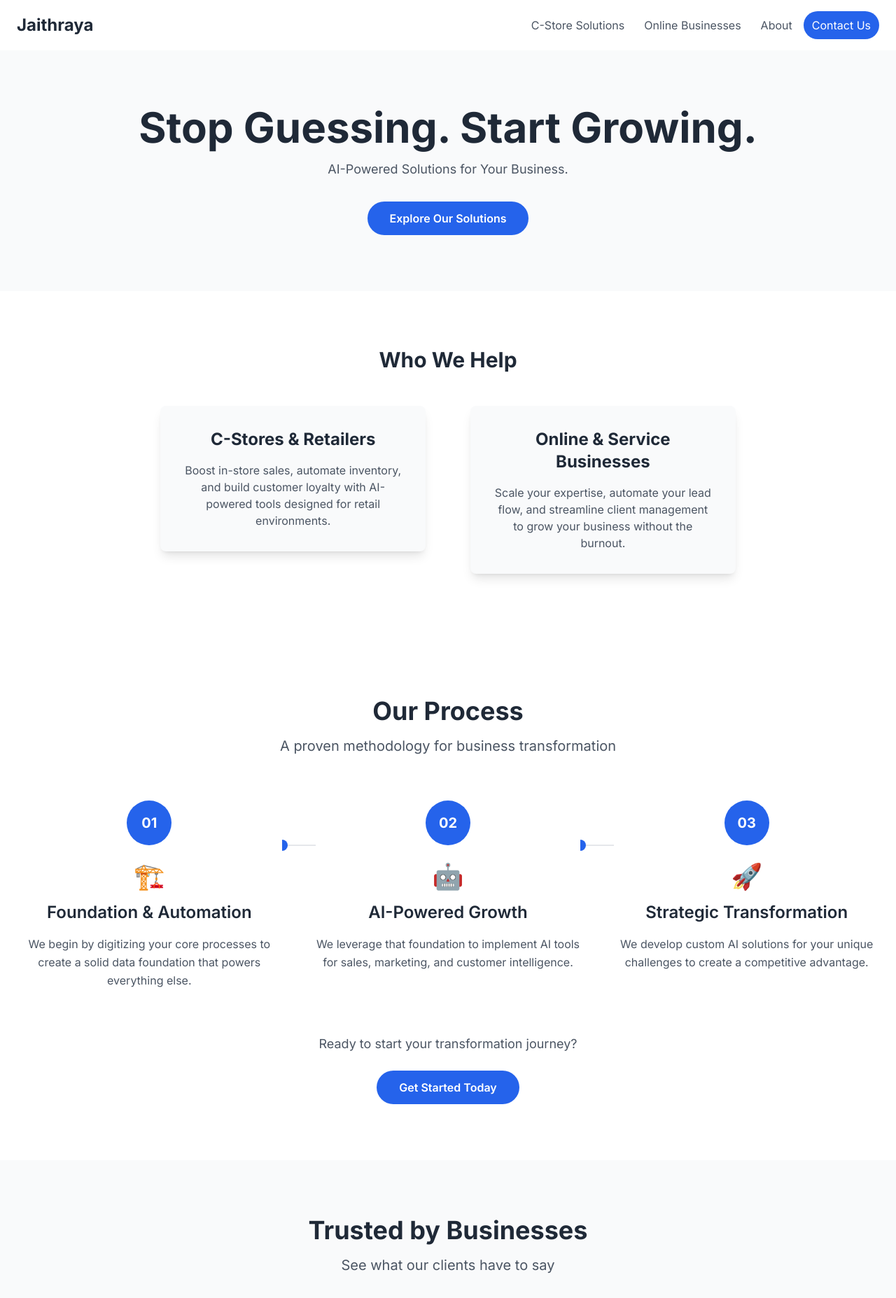
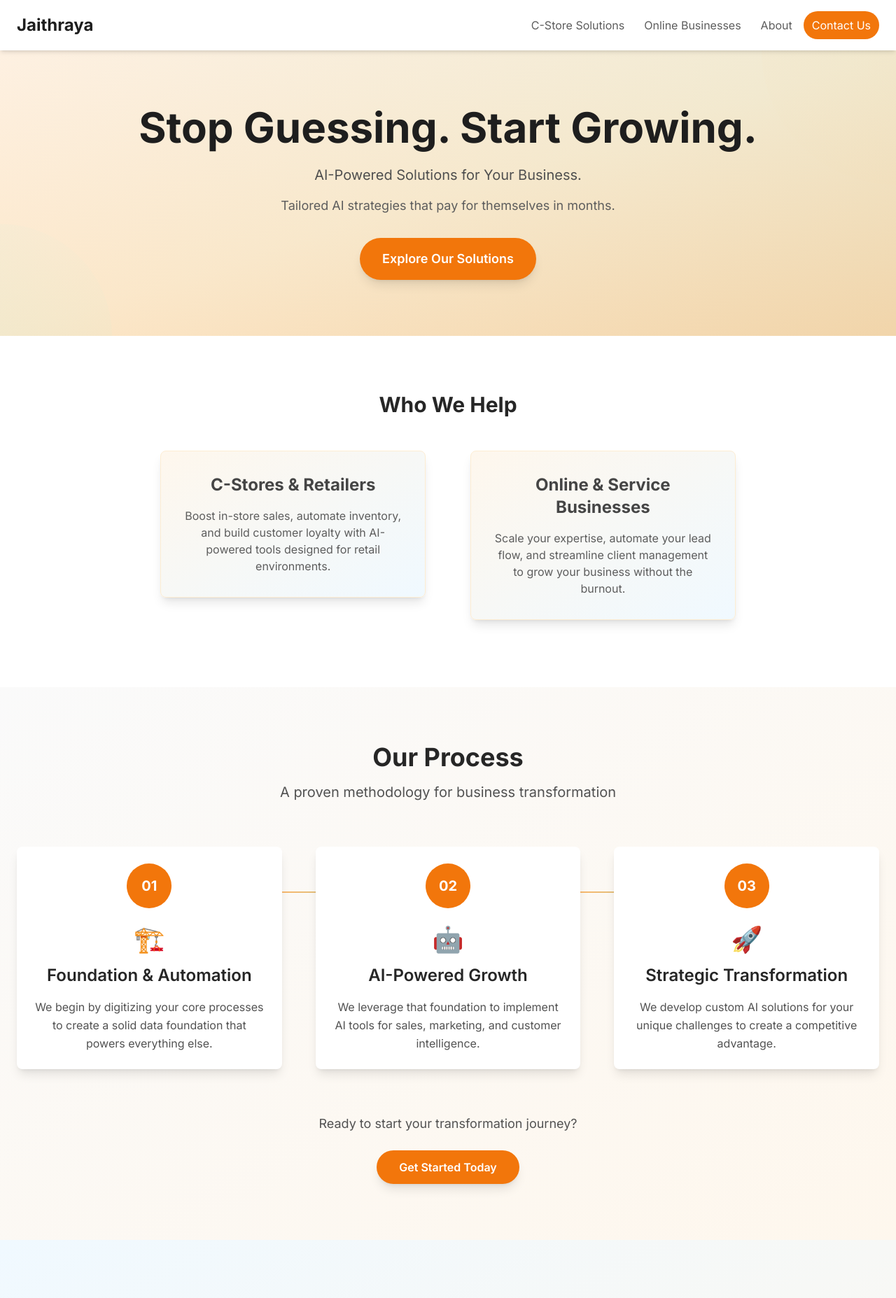
Before and after one commit to Anwarshaikk/Jaithraya, a Next.js app: page / in a window 1280 px wide. Shown: the top 1855 px of the page at 70% size. Built offline with nearby package versions, Linux system fonts and the light colour scheme.

Commit message:
changes to the website

```diff
--- a/src/app/page.tsx
+++ b/src/app/page.tsx
@@ -4,6 +4,7 @@ import ProcessSection from '@/components/sections/ProcessSection';
 import SocialProofSection from '@/components/sections/SocialProofSection';
 import TechnologySection from '@/components/sections/TechnologySection';
 import FinalCTASection from '@/components/sections/FinalCTASection';
+import FloatingCTA from '@/components/ui/FloatingCTA';
 
 export default function Home() {
   return (
@@ -14,6 +15,7 @@ export default function Home() {
       <SocialProofSection />
       <TechnologySection />
       <FinalCTASection />
+      <FloatingCTA />
     </main>
   );
 }
--- a/src/components/layout/Header.tsx
+++ b/src/components/layout/Header.tsx
@@ -6,10 +6,10 @@ import { HeaderProps } from '@/types';
 
 const Header: React.FC<HeaderProps> = ({ className }) => {
   return (
-    <header className={cn('bg-white shadow-md', className)}>
+    <header className={cn('sticky top-0 z-50 bg-white/80 backdrop-blur-md shadow-md transition-all duration-300', className)}>
       <div className="container mx-auto px-6 py-4 flex justify-between items-center">
-        <div className="text-2xl font-bold text-gray-800">
-          <Link href="/" className="hover:text-blue-600 transition-colors">
+        <div className="text-2xl font-bold text-charcoal-900">
+          <Link href="/" className="hover:text-saffron-600 transition-colors duration-300">
             {APP_CONFIG.name}
           </Link>
         </div>
@@ -19,10 +19,10 @@ const Header: React.FC<HeaderProps> = ({ className }) => {
               key={item.href}
               href={item.href}
               className={cn(
-                'px-3 py-2 transition-colors',
-                item.isButton
-                  ? 'bg-blue-600 text-white rounded-full hover:bg-blue-700'
-                  : 'text-gray-600 hover:text-gray-800'
+                'px-3 py-2 transition-all duration-300 hover:scale-105',
+                'isButton' in item && item.isButton
+                  ? 'bg-saffron-500 text-white rounded-full hover:bg-saffron-600 hover:shadow-lg'
+                  : 'text-charcoal-600 hover:text-accent-500'
               )}
             >
               {item.label}
--- a/src/components/sections/HeroSection.tsx
+++ b/src/components/sections/HeroSection.tsx
@@ -9,18 +9,26 @@ interface HeroSectionProps {
 
 const HeroSection: React.FC<HeroSectionProps> = ({ className }) => {
   return (
-    <section className={cn('bg-gray-50', className)}>
-      <div className="container mx-auto px-6 py-20 text-center">
-        <h1 className="text-4xl font-bold text-gray-800 md:text-6xl">
+    <section className={cn('relative bg-gradient-to-br from-saffron-50 via-saffron-100 to-orange-200 overflow-hidden', className)}>
+      {/* Background Pattern */}
+      <div className="absolute inset-0 bg-gradient-to-r from-saffron-500/5 to-accent-500/5"></div>
+      <div className="absolute top-0 right-0 w-96 h-96 bg-gradient-to-bl from-saffron-200/20 to-transparent rounded-full -translate-y-48 translate-x-48"></div>
+      <div className="absolute bottom-0 left-0 w-80 h-80 bg-gradient-to-tr from-accent-200/20 to-transparent rounded-full translate-y-40 -translate-x-40"></div>
+
+      <div className="container mx-auto px-6 py-20 text-center relative z-10">
+        <h1 className="text-4xl font-bold text-charcoal-900 md:text-6xl mb-6">
           {HERO_SECTION.title}
         </h1>
-        <p className="mt-4 text-lg text-gray-600">
+        <p className="text-xl text-charcoal-700 mb-4">
           {HERO_SECTION.subtitle}
+        </p>
+        <p className="text-lg text-charcoal-600 mb-8 max-w-2xl mx-auto">
+          {HERO_SECTION.valueProposition}
         </p>
         <div className="mt-8">
           <Link
             href={HERO_SECTION.ctaHref}
-            className="bg-blue-600 text-white rounded-full px-8 py-3 font-semibold hover:bg-blue-700 transition duration-300 inline-block"
+            className="bg-saffron-500 text-white rounded-full px-8 py-4 text-lg font-semibold hover:bg-saffron-600 hover:scale-105 transition-all duration-300 inline-block shadow-lg hover:shadow-xl"
           >
             {HERO_SECTION.ctaText}
           </Link>
--- a/src/components/sections/ProcessSection.tsx
+++ b/src/components/sections/ProcessSection.tsx
@@ -8,13 +8,13 @@ interface ProcessSectionProps {
 
 const ProcessSection: React.FC<ProcessSectionProps> = ({ className }) => {
   return (
-    <section className={cn('py-20 bg-white', className)}>
+    <section className={cn('py-20 bg-gradient-to-br from-neutral-50 to-saffron-50', className)}>
       <div className="container mx-auto px-6">
         <div className="text-center mb-16">
-          <h2 className="text-4xl font-bold text-gray-800 mb-4">
+          <h2 className="text-4xl font-bold text-neutral-800 mb-4">
             {PROCESS_SECTION.title}
           </h2>
-          <p className="text-xl text-gray-600 max-w-2xl mx-auto">
+          <p className="text-xl text-neutral-600 max-w-2xl mx-auto">
             {PROCESS_SECTION.subtitle}
           </p>
         </div>
@@ -25,17 +25,18 @@ const ProcessSection: React.FC<ProcessSectionProps> = ({ className }) => {
               key={step.number}
               className="relative text-center group"
             >
-              {/* Connection Line */}
+              {/* Connection Line with Arrow */}
               {index < PROCESS_SECTION.steps.length - 1 && (
-                <div className="hidden md:block absolute top-16 left-1/2 w-full h-0.5 bg-gray-200 -translate-y-1/2 z-0">
-                  <div className="absolute top-1/2 left-1/2 w-4 h-4 bg-blue-600 rounded-full transform -translate-x-1/2 -translate-y-1/2"></div>
+                <div className="hidden md:block absolute top-16 left-1/2 w-full h-0.5 -translate-y-1/2 z-0">
+                  <div className="absolute top-1/2 left-1/2 w-full h-0.5 bg-gradient-to-r from-saffron-300 to-accent-300"></div>
+                  <div className="absolute top-1/2 right-0 w-0 h-0 border-l-4 border-l-accent-400 border-t-2 border-b-2 border-t-transparent border-b-transparent transform -translate-y-1/2"></div>
                 </div>
               )}
 
               {/* Step Content */}
-              <div className="relative z-10 bg-white">
+              <div className="relative z-10 bg-white rounded-lg p-6 shadow-lg hover:shadow-xl transition-shadow duration-300">
                 {/* Step Number */}
-                <div className="inline-flex items-center justify-center w-16 h-16 bg-blue-600 text-white text-xl font-bold rounded-full mb-6 group-hover:scale-110 transition-transform duration-300">
+                <div className="inline-flex items-center justify-center w-16 h-16 bg-saffron-500 text-white text-xl font-bold rounded-full mb-6 group-hover:scale-110 transition-transform duration-300">
                   {step.number}
                 </div>
 
@@ -45,12 +46,12 @@ const ProcessSection: React.FC<ProcessSectionProps> = ({ className }) => {
                 </div>
 
                 {/* Step Title */}
-                <h3 className="text-2xl font-semibold text-gray-800 mb-4">
+                <h3 className="text-2xl font-semibold text-neutral-800 mb-4">
                   {step.title}
                 </h3>
 
                 {/* Step Description */}
-                <p className="text-gray-600 leading-relaxed">
+                <p className="text-neutral-600 leading-relaxed">
                   {step.description}
                 </p>
               </div>
@@ -60,12 +61,12 @@ const ProcessSection: React.FC<ProcessSectionProps> = ({ className }) => {
 
         {/* Bottom CTA */}
         <div className="text-center mt-16">
-          <p className="text-lg text-gray-600 mb-6">
+          <p className="text-lg text-neutral-600 mb-6">
             Ready to start your transformation journey?
           </p>
           <a
             href="/contact"
-            className="bg-blue-600 text-white rounded-full px-8 py-3 font-semibold hover:bg-blue-700 transition duration-300 inline-block"
+            className="bg-saffron-500 text-white rounded-full px-8 py-3 font-semibold hover:bg-saffron-600 transition duration-300 inline-block shadow-lg hover:shadow-xl"
           >
             Get Started Today
           </a>
--- a/src/components/sections/SocialProofSection.tsx
+++ b/src/components/sections/SocialProofSection.tsx
@@ -8,14 +8,14 @@ interface SocialProofSectionProps {
 
 const SocialProofSection: React.FC<SocialProofSectionProps> = ({ className }) => {
   return (
-    <section className={cn('py-20 bg-gray-50', className)}>
+    <section className={cn('py-20 bg-gradient-to-br from-complementary-50 to-saffron-50', className)}>
       <div className="container mx-auto px-6">
         {/* Header */}
         <div className="text-center mb-16">
-          <h2 className="text-4xl font-bold text-gray-800 mb-4">
+          <h2 className="text-4xl font-bold text-neutral-800 mb-4">
             {SOCIAL_PROOF_SECTION.title}
           </h2>
-          <p className="text-xl text-gray-600">
+          <p className="text-xl text-neutral-600">
             {SOCIAL_PROOF_SECTION.subtitle}
           </p>
         </div>
@@ -25,11 +25,11 @@ const SocialProofSection: React.FC<SocialProofSectionProps> = ({ className }) =>
           {SOCIAL_PROOF_SECTION.testimonials.map((testimonial) => (
             <div
               key={testimonial.id}
-              className="bg-white p-8 rounded-lg shadow-md hover:shadow-lg transition-shadow duration-300"
+              className="bg-white p-8 rounded-lg shadow-md hover:shadow-lg transition-all duration-300 hover:scale-105 border border-saffron-100 group"
             >
               <div className="mb-6">
                 <svg
-                  className="w-8 h-8 text-blue-600 mb-4"
+                  className="w-8 h-8 text-saffron-500 mb-4"
                   fill="currentColor"
                   viewBox="0 0 20 20"
                 >
@@ -39,23 +39,29 @@ const SocialProofSection: React.FC<SocialProofSectionProps> = ({ className }) =>
                     clipRule="evenodd"
                   />
                 </svg>
-                <blockquote className="text-gray-700 italic text-lg leading-relaxed">
+                <blockquote className="text-charcoal-700 italic text-lg leading-relaxed">
                   "{testimonial.quote}"
                 </blockquote>
               </div>
-              <div className="border-t pt-4">
-                <div className="font-semibold text-gray-800">
-                  {testimonial.author}
+              <div className="border-t border-saffron-100 pt-4 flex items-center space-x-4">
+                <div className="w-12 h-12 bg-gradient-to-br from-saffron-400 to-accent-400 rounded-full flex items-center justify-center text-white font-bold text-lg">
+                  {testimonial.initials}
                 </div>
-                <div className="text-sm text-gray-600">
-                  {testimonial.role}, {testimonial.company}
+                <div>
+                  <div className="font-semibold text-charcoal-800 group-hover:text-accent-600 transition-colors duration-300">
+                    {testimonial.author}
+                  </div>
+                  <div className="text-sm text-charcoal-600">
+                    {testimonial.role}, {testimonial.company}
+                  </div>
                 </div>
               </div>
             </div>
           ))}
         </div>
 
-        {/* Client Logos */}
+        {/* Client Logos - Commented out until we have actual clients */}
+        {/*
         <div className="text-center">
           <h3 className="text-2xl font-semibold text-gray-800 mb-8">
             Our Clients
@@ -73,6 +79,7 @@ const SocialProofSection: React.FC<SocialProofSectionProps> = ({ className }) =>
             ))}
           </div>
         </div>
+        */}
       </div>
     </section>
   );
--- a/src/components/sections/SolutionsSection.tsx
+++ b/src/components/sections/SolutionsSection.tsx
@@ -7,15 +7,15 @@ const SolutionsSection = () => {
   return (
     <section id="solutions" className="py-20 bg-white">
       <div className="container mx-auto px-6 text-center">
-        <h2 className="text-3xl font-bold text-gray-800 mb-8">
+        <h2 className="text-3xl font-bold text-neutral-800 mb-8">
           {SOLUTIONS_SECTION.title}
         </h2>
         <div className="flex flex-wrap justify-center gap-8">
           {SOLUTIONS_SECTION.solutionCards.map((card, index) => (
-            <Link href={card.href} key={index} className="w-full md:w-1/3 p-4">
-              <div className="bg-gray-50 rounded-lg shadow-lg p-8 hover:shadow-xl transition-shadow duration-300">
-                <h3 className="text-2xl font-bold text-gray-800 mb-4">{card.title}</h3>
-                <p className="text-gray-600">{card.description}</p>
+            <Link href={card.href} key={index} className="w-full md:w-1/3 p-4 group">
+              <div className="bg-gradient-to-br from-saffron-50 to-complementary-50 rounded-lg shadow-lg p-8 hover:shadow-xl transition-all duration-300 hover:scale-105 border border-saffron-100 group-hover:border-accent-300">
+                <h3 className="text-2xl font-bold text-charcoal-800 mb-4 group-hover:text-accent-600 transition-colors duration-300">{card.title}</h3>
+                <p className="text-charcoal-600 group-hover:text-charcoal-700 transition-colors duration-300">{card.description}</p>
               </div>
             </Link>
           ))}
--- a/src/components/ui/Button.tsx
+++ b/src/components/ui/Button.tsx
@@ -20,9 +20,9 @@ const Button: React.FC<ButtonProps> = ({
   const baseClasses = 'font-semibold rounded-full transition duration-300 inline-block text-center';
 
   const variantClasses = {
-    primary: 'bg-blue-600 text-white hover:bg-blue-700',
-    secondary: 'bg-gray-600 text-white hover:bg-gray-700',
-    outline: 'border-2 border-blue-600 text-blue-600 hover:bg-blue-600 hover:text-white',
+    primary: 'bg-saffron-500 text-white hover:bg-saffron-600 hover:scale-105',
+    secondary: 'bg-charcoal-600 text-white hover:bg-charcoal-700 hover:scale-105',
+    outline: 'border-2 border-accent-500 text-accent-500 hover:bg-accent-500 hover:text-white hover:scale-105',
   };
 
   const sizeClasses = {
--- a/src/constants/index.ts
+++ b/src/constants/index.ts
@@ -16,6 +16,7 @@ export const NAVIGATION_ITEMS = [
 export const HERO_SECTION = {
   title: 'Stop Guessing. Start Growing.',
   subtitle: 'AI-Powered Solutions for Your Business.',
+  valueProposition: 'Tailored AI strategies that pay for themselves in months.',
   ctaText: 'Explore Our Solutions',
   ctaHref: '/#solutions',
 } as const;
@@ -77,8 +78,8 @@ export const PROCESS_SECTION = {
 } as const;
 
 export const SOCIAL_PROOF_SECTION = {
-  title: 'Trusted by Businesses',
-  subtitle: 'See what our clients have to say',
+  title: 'What Our Clients Say',
+  subtitle: 'Hear from businesses we\'ve helped transform',
   testimonials: [
     {
       id: 1,
@@ -86,6 +87,8 @@ export const SOCIAL_PROOF_SECTION = {
       author: "Sarah Johnson",
       company: "Metro Convenience Stores",
       role: "CEO",
+      avatar: "SJ",
+      initials: "SJ",
     },
     {
       id: 2,
@@ -93,6 +96,8 @@ export const SOCIAL_PROOF_SECTION = {
       author: "Michael Chen",
       company: "TechStart Solutions",
       role: "Founder",
+      avatar: "MC",
+      initials: "MC",
     },
     {
       id: 3,
@@ -100,8 +105,11 @@ export const SOCIAL_PROOF_SECTION = {
       author: "Emily Rodriguez",
       company: "Growth Marketing Co",
       role: "Marketing Director",
+      avatar: "ER",
+      initials: "ER",
     },
   ],
+  // Client logos - placeholder data until we have actual clients
   clientLogos: [
     { name: "Metro Convenience", placeholder: "MC" },
     { name: "TechStart Solutions", placeholder: "TS" },
--- a/tailwind.config.ts
+++ b/tailwind.config.ts
@@ -6,7 +6,85 @@ module.exports = {
     './src/app/**/*.{js,ts,jsx,tsx,mdx}',
   ],
   theme: {
-    extend: {},
+    extend: {
+      colors: {
+        saffron: {
+          50: '#fef7ed',
+          100: '#fdedd3',
+          200: '#fbd7a5',
+          300: '#f8b86d',
+          400: '#f59433',
+          500: '#f2760b', // Main saffron color
+          600: '#e35d06',
+          700: '#bc4508',
+          800: '#96370e',
+          900: '#792f0f',
+        },
+        complementary: {
+          50: '#f0f9ff',
+          100: '#e0f2fe',
+          200: '#bae6fd',
+          300: '#7dd3fc',
+          400: '#38bdf8',
+          500: '#0ea5e9', // Complementary blue
+          600: '#0284c7',
+          700: '#0369a1',
+          800: '#075985',
+          900: '#0c4a6e',
+        },
+        neutral: {
+          50: '#fafafa',
+          100: '#f5f5f5',
+          200: '#e5e5e5',
+          300: '#d4d4d4',
+          400: '#a3a3a3',
+          500: '#737373',
+          600: '#525252',
+          700: '#404040',
+          800: '#262626',
+          900: '#171717',
+        },
+        charcoal: {
+          50: '#f6f6f6',
+          100: '#e7e7e7',
+          200: '#d1d1d1',
+          300: '#b0b0b0',
+          400: '#888888',
+          500: '#6d6d6d',
+          600: '#5d5d5d',
+          700: '#4f4f4f',
+          800: '#454545',
+          900: '#1e1e1e', // Deep charcoal
+        },
+        teal: {
+          50: '#f0fdfa',
+          100: '#ccfbf1',
+          200: '#99f6e4',
+          300: '#5eead4',
+          400: '#2dd4bf',
+          500: '#14b8a6',
+          600: '#0d9488',
+          700: '#0f766e',
+          800: '#115e59',
+          900: '#134e4a',
+        },
+        accent: {
+          50: '#f0fdfa',
+          100: '#ccfbf1',
+          200: '#99f6e4',
+          300: '#5eead4',
+          400: '#2dd4bf',
+          500: '#00a8a8', // Teal accent
+          600: '#0d9488',
+          700: '#0f766e',
+          800: '#115e59',
+          900: '#134e4a',
+        }
+      },
+      fontFamily: {
+        sans: ['Inter', 'system-ui', 'sans-serif'],
+      },
+    },
   },
   plugins: [],
 }
```
Also changed, not shown: src/components/sections/FinalCTASection.tsx (+13 -8 lines), src/components/sections/TechnologySection.tsx (+10 -10 lines), src/components/ui/FloatingCTA.tsx (added, +36 -0 lines), 1 other file (tests, documents, lock files or other folders).
